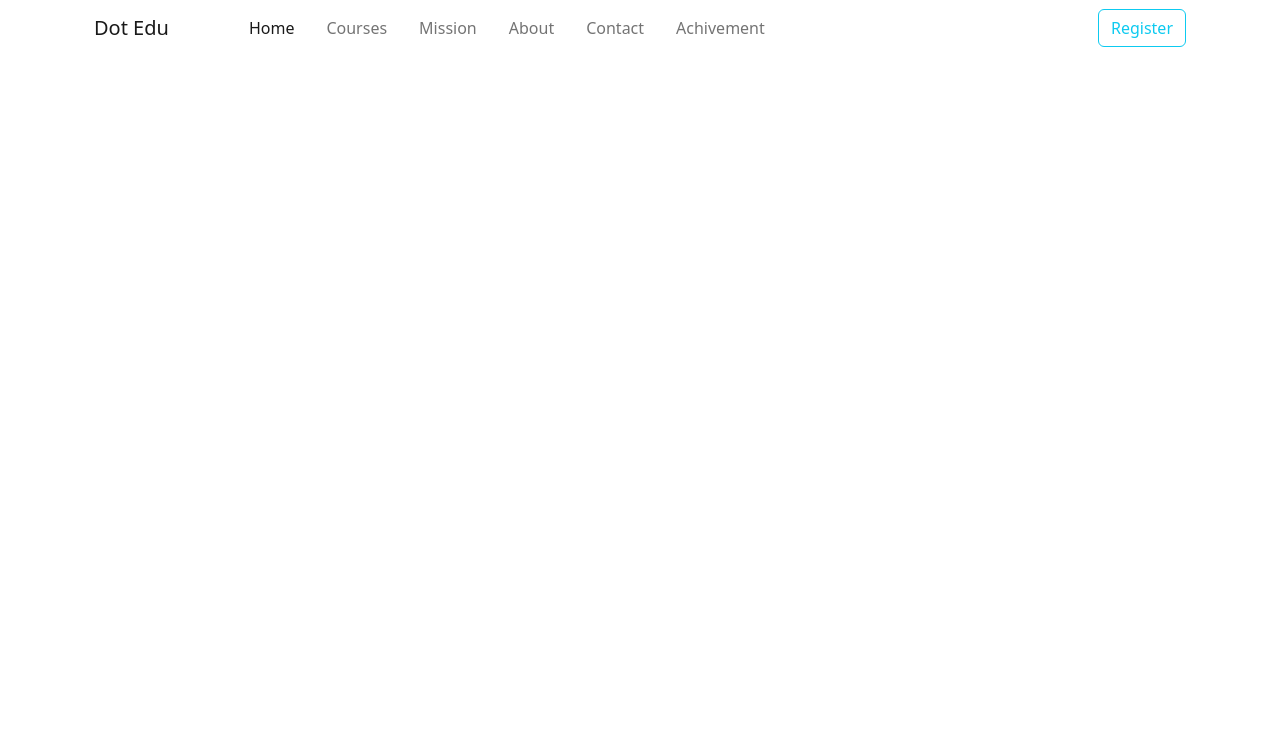
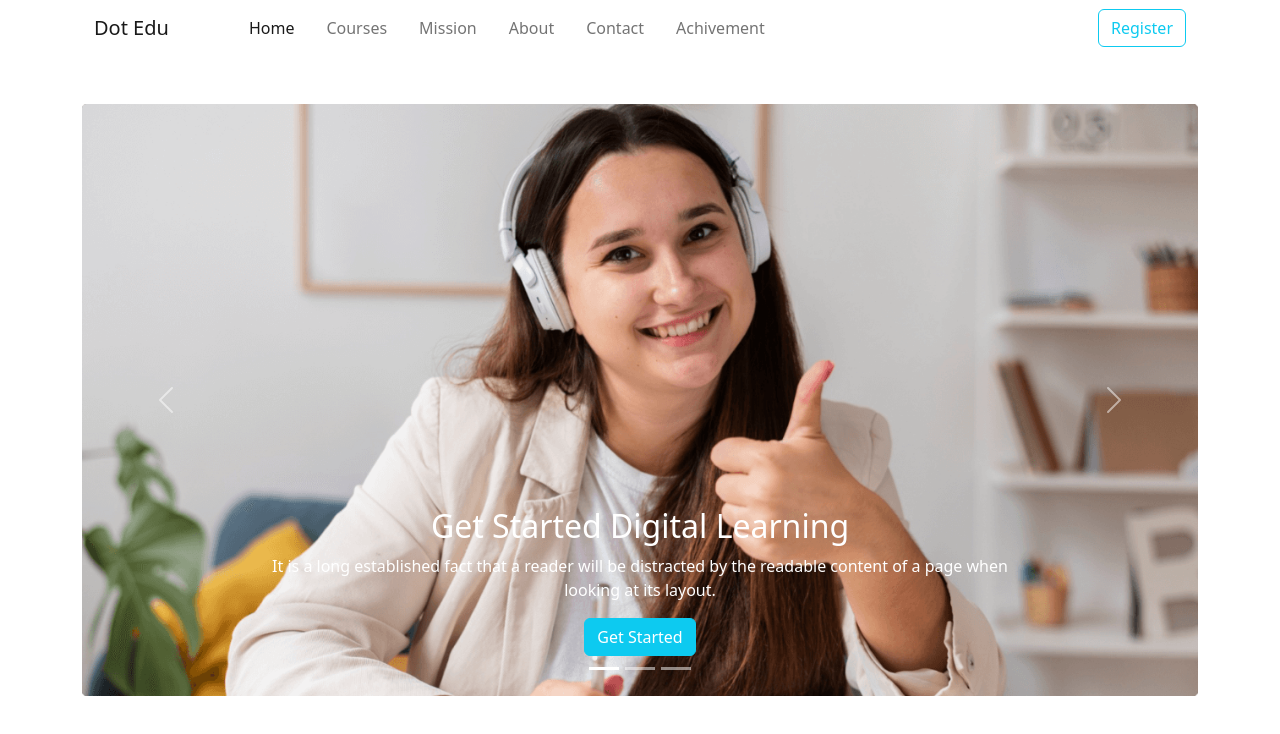
Before and after one commit to mushahiduddin/dot-edu, a plain HTML site: page index.html in a window 1280 px wide. Drawn offline with nearby package versions, Linux system fonts and the light colour scheme.

Commit message:
slider added

```diff
--- a/index.html
+++ b/index.html
@@ -53,10 +53,68 @@
         </section>
         <!-- Navbar End -->
 
-        <!-- Script Link -->
-        <script src="https://cdn.jsdelivr.net/npm/bootstrap@5.2.0/dist/js/bootstrap.bundle.min.js"
-            integrity="sha384-A3rJD856KowSb7dwlZdYEkO39Gagi7vIsF0jrRAoQmDKKtQBHUuLZ9AsSv4jD4Xa"
-            crossorigin="anonymous"></script>
+        <!-- Slider Start -->
+        <section class="container my-1 my-lg-5 my-md-3">
+            <div id="carouselExampleCaptions" class="carousel slide" data-bs-ride="false">
+                <div class="carousel-indicators">
+                    <button type="button" data-bs-target="#carouselExampleCaptions" data-bs-slide-to="0" class="active"
+                        aria-current="true" aria-label="Slide 1"></button>
+                    <button type="button" data-bs-target="#carouselExampleCaptions" data-bs-slide-to="1"
+                        aria-label="Slide 2"></button>
+                    <button type="button" data-bs-target="#carouselExampleCaptions" data-bs-slide-to="2"
+                        aria-label="Slide 3"></button>
+                </div>
+                <div class="carousel-inner">
+                    <div class="carousel-item active">
+                        <img src="images/cover/cover-1.png" class="d-block w-100" alt="">
+                        <div class="carousel-caption d-md-block">
+                            <h2 class=>Get Started Digital Learning</h2>
+                            <p>It is a long established fact that a reader will be distracted by the readable content of
+                                a page when looking at its layout.</p>
+                            <button class="btn btn-info text-white">Get Started</button>
+                        </div>
+                    </div>
+                    <div class="carousel-item">
+                        <img src="images/cover/cover-2.jpg" class="d-block w-100" alt="">
+                        <div class="carousel-caption d-md-block">
+                            <h2>Get Started Digital Learning</h2>
+                            <p>It is a long established fact that a reader will be distracted by the readable content of
+                                a page when looking at its layout.</p>
+                            <button class="btn btn-info text-white">Get Started</button>
+                        </div>
+                    </div>
+                    <div class="carousel-item">
+                        <img src="images/cover/cover-3.jpg" class="d-block w-100" alt="">
+                        <div class="carousel-caption d-md-block">
+                            <h2>Get Started Digital Learning</h2>
+                            <p>It is a long established fact that a reader will be distracted by the readable content of
+                                a page when looking at its layout.</p>
+                            <button class="btn btn-info text-white">Get Started</button>
+                        </div>
+                    </div>
+                </div>
+                <button class="carousel-control-prev" type="button" data-bs-target="#carouselExampleCaptions"
+                    data-bs-slide="prev">
+                    <span class="carousel-control-prev-icon" aria-hidden="true"></span>
+                    <span class="visually-hidden">Previous</span>
+                </button>
+                <button class="carousel-control-next" type="button" data-bs-target="#carouselExampleCaptions"
+                    data-bs-slide="next">
+                    <span class="carousel-control-next-icon" aria-hidden="true"></span>
+                    <span class="visually-hidden">Next</span>
+                </button>
+            </div>
+        </section>
+        <!-- Slider End -->
+    </header>
+    <!-- Header End -->
+
+    <!-- Main Section Start -->
+
+    <!-- Script Link -->
+    <script src="https://cdn.jsdelivr.net/npm/bootstrap@5.2.0/dist/js/bootstrap.bundle.min.js"
+        integrity="sha384-A3rJD856KowSb7dwlZdYEkO39Gagi7vIsF0jrRAoQmDKKtQBHUuLZ9AsSv4jD4Xa"
+        crossorigin="anonymous"></script>
 </body>
 
 </html>
```
